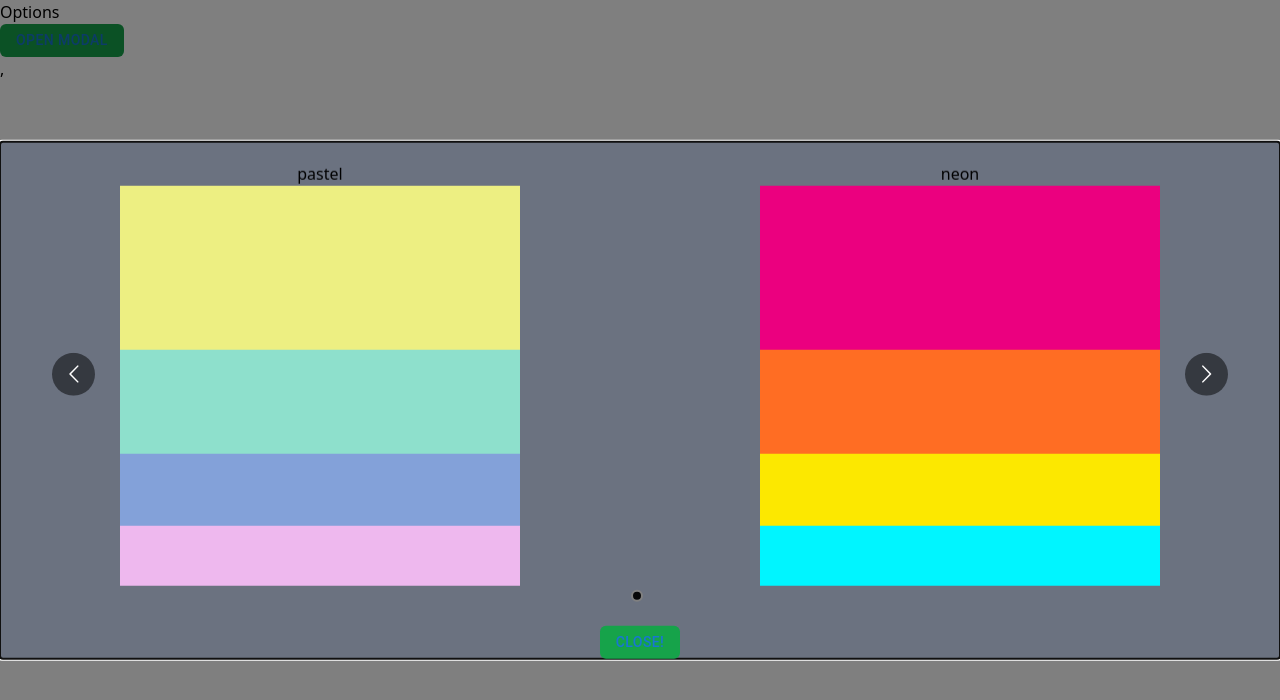
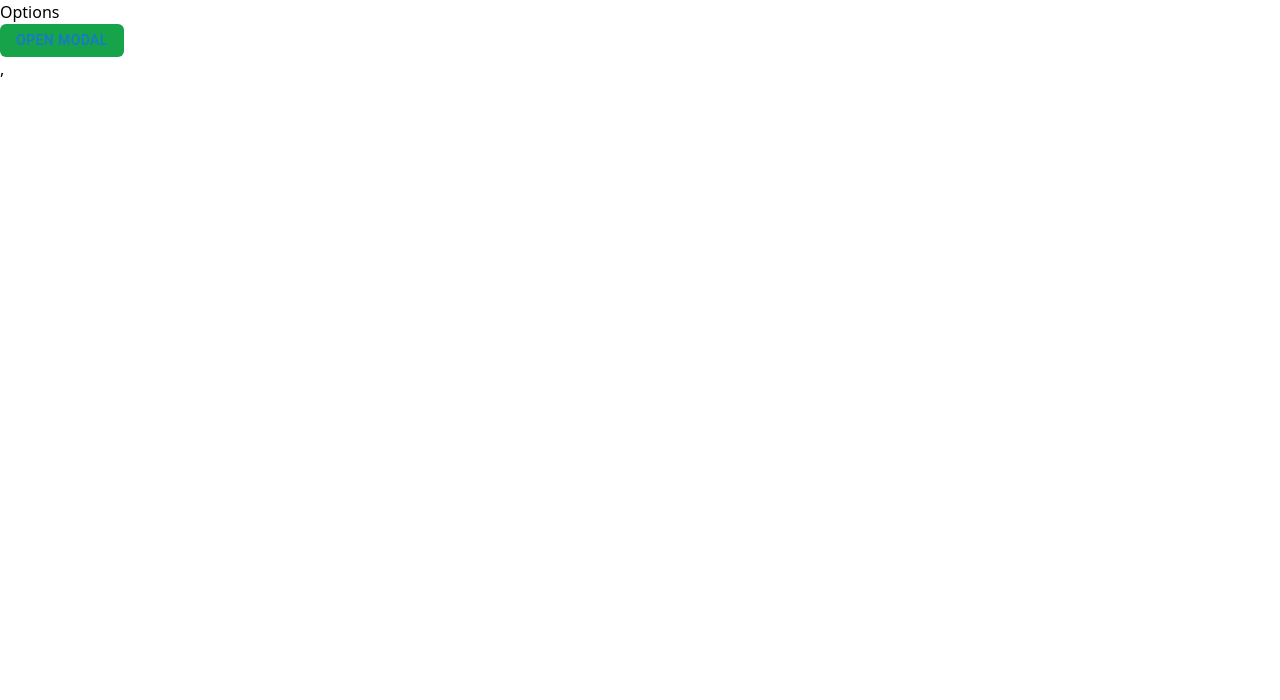
Before and after one commit to mckenzie-morris/Warboat, a React app: page /options in a window 1280 px wide. Shown: the top 700 px of the page. Built offline with nearby package versions, Linux system fonts and the light colour scheme; what @designbycode/tailwindcss-text-shadow, fluid-tailwind would draw is missing.

Commit message:
img loading issue in progress 1/6/25

```diff
--- a/src/components/Carousel.jsx
+++ b/src/components/Carousel.jsx
@@ -12,6 +12,8 @@ import space from "../assets/themes/space.png";
 import temperate from "../assets/themes/temperate.png";
 import tropical from "../assets/themes/tropical.png";
 import sunset from "../assets/themes/sunset.png";
+
+
 
 const responsive = {
   desktop: {
@@ -31,6 +33,9 @@ const responsive = {
   },
 };
 export default () => {
+
+
+
   return (
     <Carousel
       swipeable={false}
@@ -49,18 +54,19 @@ export default () => {
       dotListClass="custom-dot-list-style"
       itemClass="carousel-item-padding-40-px"
     >
-
-
-
-
-
-      <div className="text-center flex flex-col items-center p-5"> pastel
+      <div className="flex flex-col items-center p-5 text-center">
+        {" "}
+        pastel
         <img src={pastel} alt="pastel theme" />
       </div>
-      <div className="text-center flex flex-col items-center p-5"> neon
+      <div className="flex flex-col items-center p-5 text-center">
+        {" "}
+        neon
         <img src={neon} alt="neon theme" />
       </div>
-      <div className="text-center flex flex-col items-center p-5"> retro
+      <div className="flex flex-col items-center p-5 text-center">
+        {" "}
+        retro
         <img src={retro} alt="retro theme" />
       </div>
       {/* <div className="text-center"> gold
--- a/src/components/Modal.jsx
+++ b/src/components/Modal.jsx
@@ -16,11 +16,11 @@ function BasicModal() {
         Open modal
       </Button>
       {/* change open={true} to open={open} after finishing edits */}
-      <Modal open={true} onClose={handleClose}>
+      <Modal open={open} onClose={handleClose}>
         <div className="fixed left-1/2 top-1/2 flex max-h-full max-w-full -translate-x-1/2 -translate-y-1/2 flex-col justify-center bg-gray-500">
           <Carousel />
           <Button
-            className="mx-auto rounded-md bg-green-600 px-4 py-1 mt-5"
+            className="mx-auto mt-5 rounded-md bg-green-600 px-4 py-1"
             onClick={handleClose}
           >
             Close!
--- a/src/pages/Options.jsx
+++ b/src/pages/Options.jsx
@@ -1,6 +1,51 @@
 import Modal from "../components/Modal.jsx";
 
+import pastel from "../assets/themes/pastel.png";
+import retro from "../assets/themes/retro.png";
+import neon from "../assets/themes/neon.png";
+import gold from "../assets/themes/gold.png";
+import spring from "../assets/themes/spring.png";
+import summer from "../assets/themes/summer.png";
+import fall from "../assets/themes/fall.png";
+import winter from "../assets/themes/winter.png";
+import space from "../assets/themes/space.png";
+import temperate from "../assets/themes/temperate.png";
+import tropical from "../assets/themes/tropical.png";
+import sunset from "../assets/themes/sunset.png";
+
+import { useEffect } from "react";
+
+const themes = [
+  pastel,
+  retro,
+  neon,
+  gold,
+  spring,
+  summer,
+  fall,
+  winter,
+  space,
+  temperate,
+  tropical,
+  sunset,
+];
+
+// loop thru theme images and load them into browser's memory
+const preloadImgs = (imgs) => {
+  imgs.forEach((elmt) => {
+    /* the Image constructor creates a new JavaScript Image object, which represents
+    an <img> element in memory, but it doesn’t add anything to the DOM (it’s invisible) */
+    const img = new Image();
+    // assigning the src property triggers the browser to download (then cache) the image
+    img.src = elmt;
+  });
+};
+
 function Options() {
+  useEffect(() => {
+    preloadImgs(themes);
+  }, []);
+
   return (
     <div>
       <h1 className="text-9xl">Options</h1>
```
